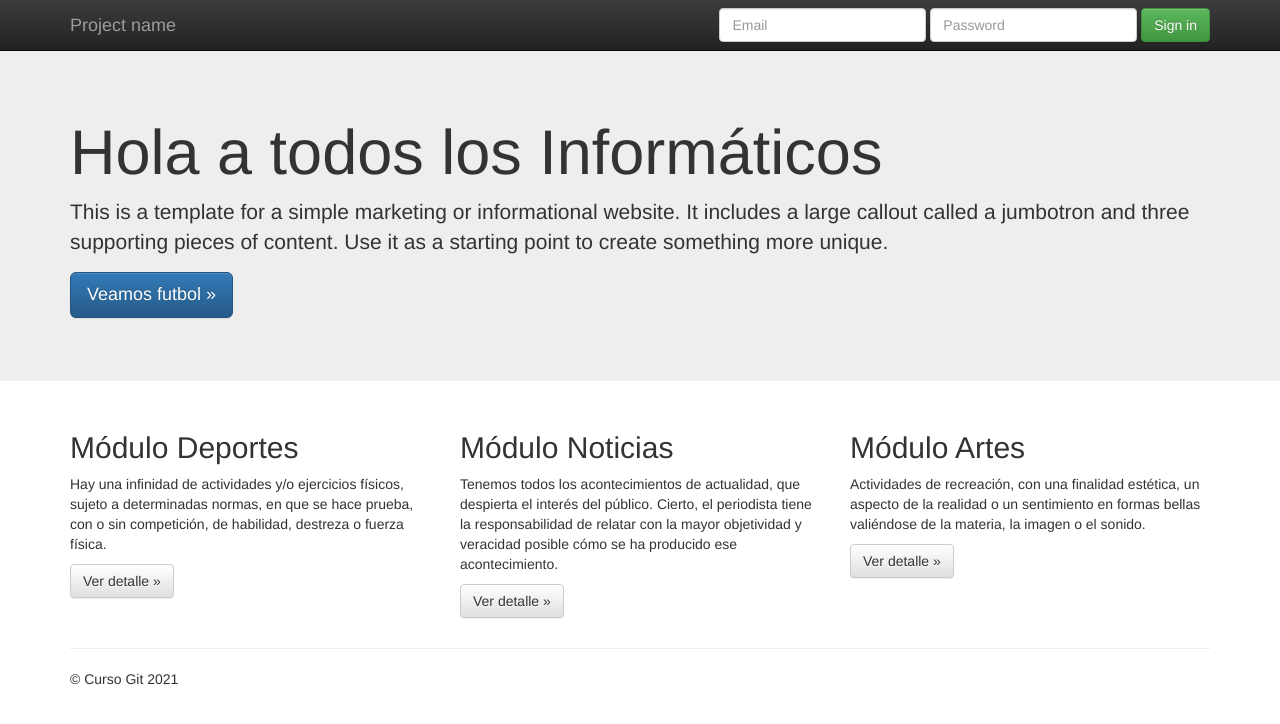
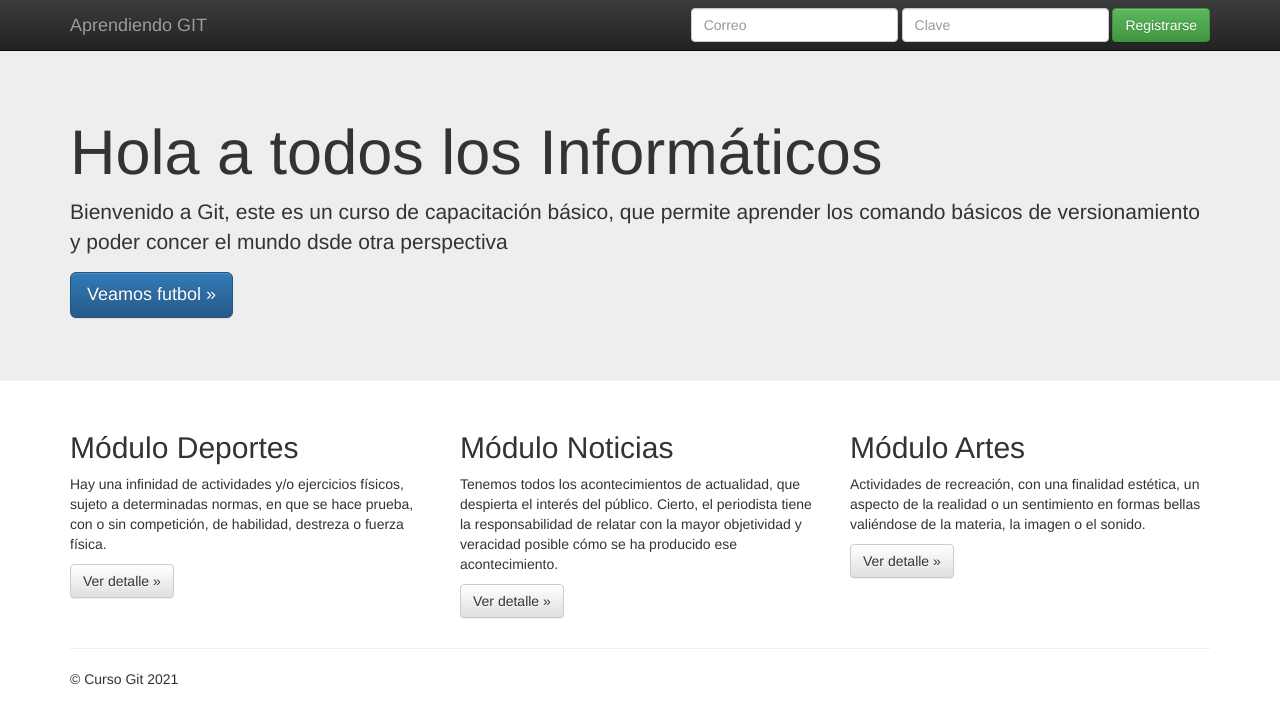
Before and after one commit to ricardofs-2020/Trabajo2_Ricardo_Fuenzalida, a plain HTML site: page index.html in a window 1280 px wide. Drawn offline with nearby package versions, Linux system fonts and the light colour scheme.

Commit message:
Se agrega actualización de título, login, botón Registrarse y descipción de página al repsoitorio sobre el archivo index.html

```diff
--- a/index.html
+++ b/index.html
@@ -36,17 +36,17 @@
             <span class="icon-bar"></span>
             <span class="icon-bar"></span>
           </button>
-          <a class="navbar-brand" href="#">Project name</a>
+          <a class="navbar-brand" href="#">Aprendiendo GIT</a>
         </div>
         <div id="navbar" class="navbar-collapse collapse">
           <form class="navbar-form navbar-right" role="form">
             <div class="form-group">
-              <input type="text" placeholder="Email" class="form-control">
+              <input type="text" placeholder="Correo" class="form-control">
             </div>
             <div class="form-group">
-              <input type="password" placeholder="Password" class="form-control">
+              <input type="password" placeholder="Clave" class="form-control">
             </div>
-            <button type="submit" class="btn btn-success">Sign in</button>
+            <button type="submit" class="btn btn-success">Registrarse</button>
           </form>
         </div><!--/.navbar-collapse -->
       </div>
@@ -56,7 +56,7 @@
     <div class="jumbotron">
       <div class="container">
         <h1>Hola a todos los Informáticos</h1>
-        <p>This is a template for a simple marketing or informational website. It includes a large callout called a jumbotron and three supporting pieces of content. Use it as a starting point to create something more unique.</p>
+        <p>Bienvenido a Git, este es un curso de capacitación básico, que permite aprender los comando básicos de versionamiento y poder concer el mundo dsde otra perspectiva</p>
         <p><a class="btn btn-primary btn-lg" href="#" role="button">Veamos futbol &raquo;</a></p>
       </div>
     </div>
```
